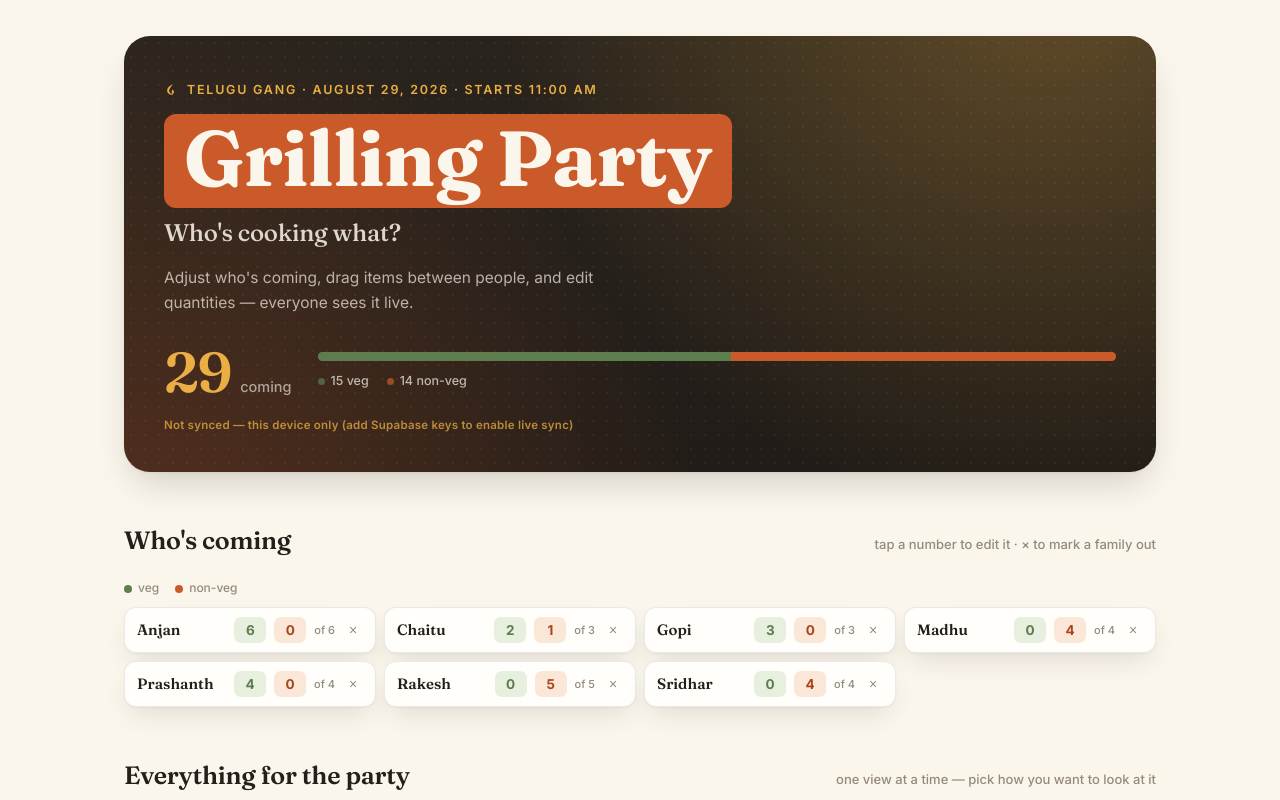
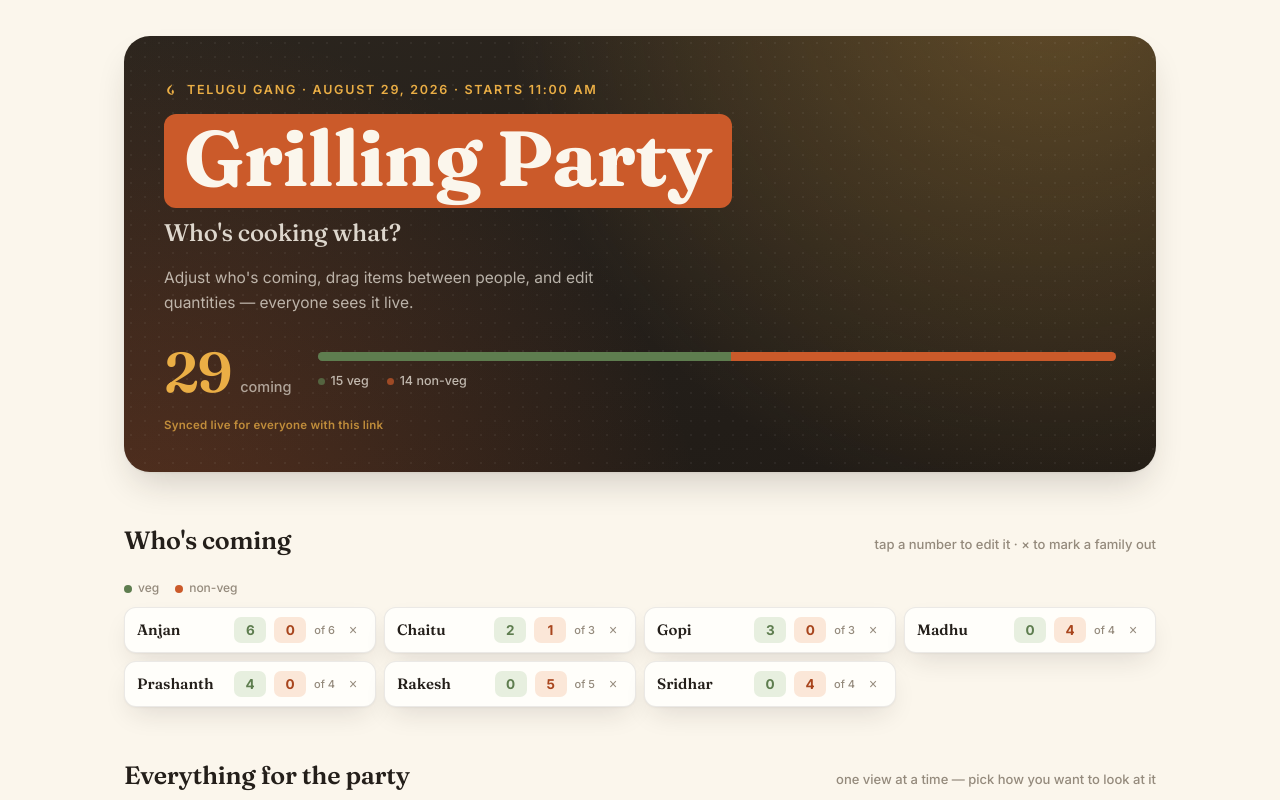
Before and after one commit to ChaitanyaChandrana/Grilling-Party, a plain HTML site: page index.html in a window 1280 px wide. Shown: the top 800 px of the page. Drawn offline with nearby package versions, Linux system fonts and the light colour scheme; no server answers.

Commit message:
Add files via upload

```diff
--- a/index.html
+++ b/index.html
@@ -362,8 +362,8 @@ const ITEMS_KEY = 'grilling-2026-items-state';
    2) Hosted elsewhere (GitHub Pages, Netlify, etc.) — uses Supabase for live sync.
       Fill in SUPABASE_URL and SUPABASE_ANON_KEY below to enable this.
 */
-const SUPABASE_URL = 'YOUR_SUPABASE_URL_HERE';       // e.g. 'https://abcdefgh.supabase.co'
-const SUPABASE_ANON_KEY = 'YOUR_SUPABASE_ANON_KEY_HERE';
+const SUPABASE_URL = 'https://yuzljvjusfbxzeirfyli.supabase.co/rest/v1/';       // e.g. 'https://abcdefgh.supabase.co'
+const SUPABASE_ANON_KEY ='eyJhbGciOiJIUzI1NiIsInR5cCI6IkpXVCJ9.eyJpc3MiOiJzdXBhYmFzZSIsInJlZiI6Inl1emxqdmp1c2ZieHplaXJmeWxpIiwicm9sZSI6ImFub24iLCJpYXQiOjE3ODc1MzEzNTAsImV4cCI6MjEwMzEwNzM1MH0.LfGxbqF4KUy_kIXKsVZKZECXWm7jdbZyupxspd58lsc';
 const HAS_CLAUDE_STORAGE = (typeof window.storage !== 'undefined' && window.storage);
 const SUPABASE_CONFIGURED = SUPABASE_URL.startsWith('http') && SUPABASE_ANON_KEY.length > 20;
 let sb = null;
```
